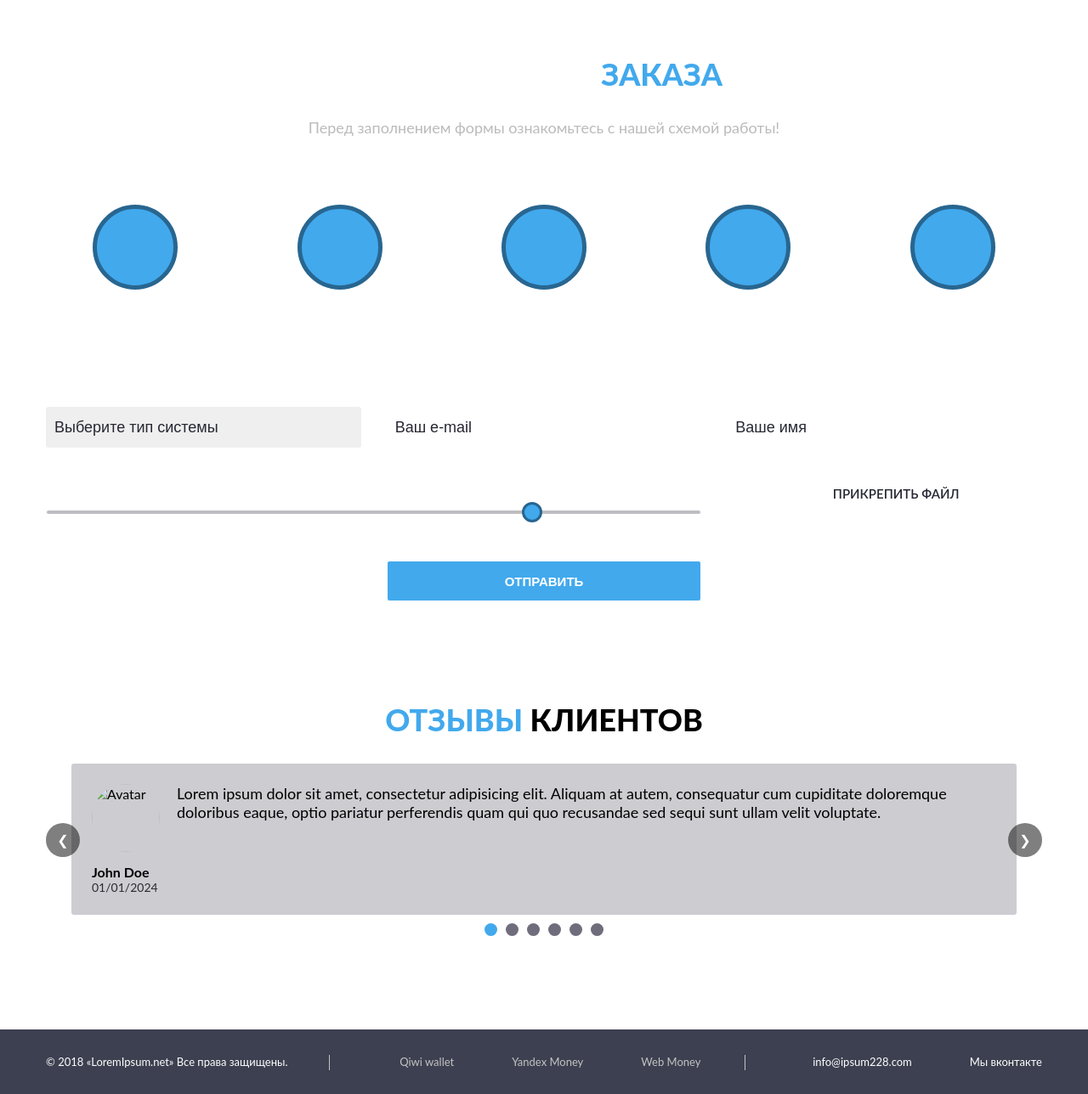
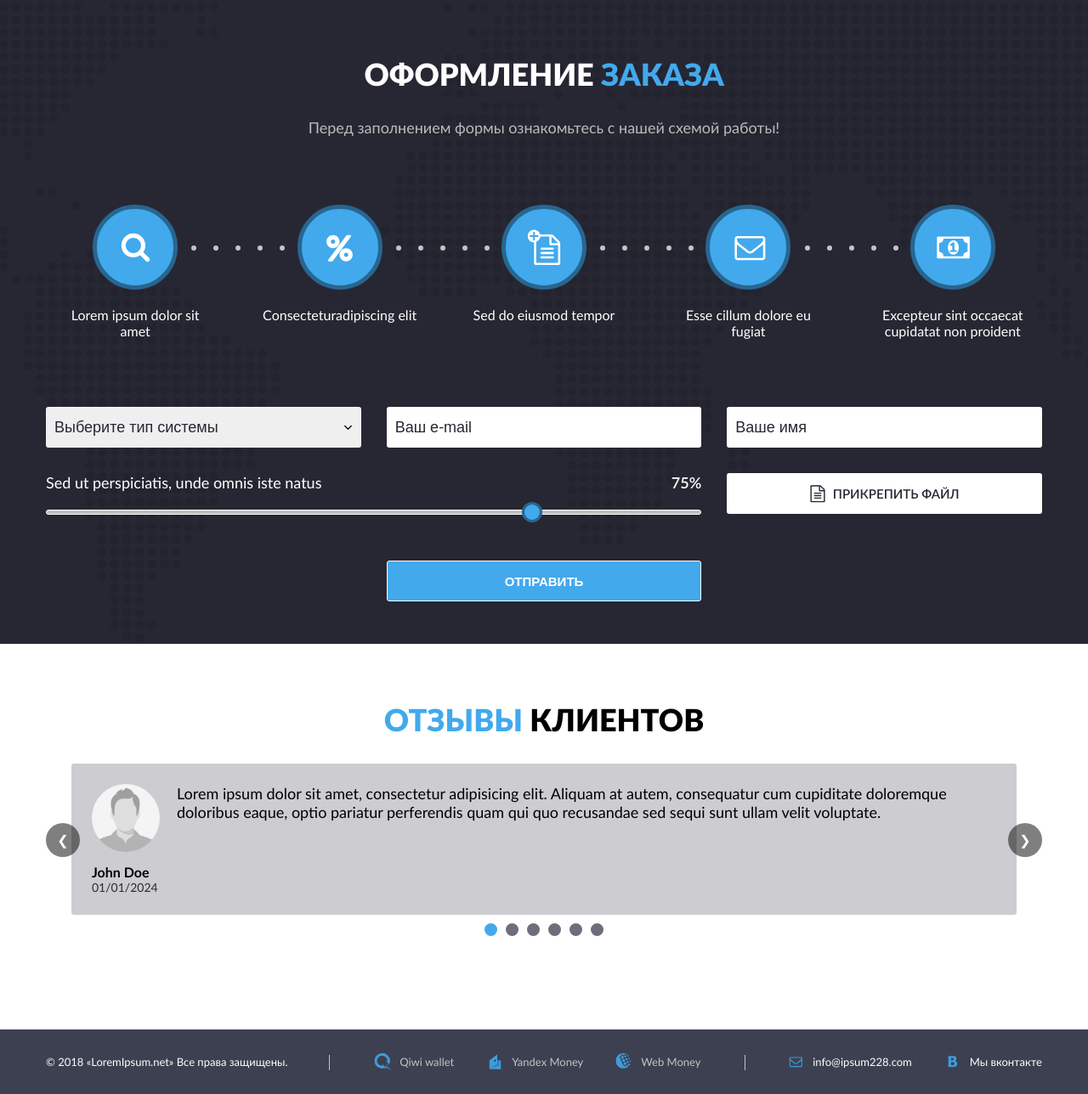
Before and after one commit to slipnir/lorem, a plain HTML site: page index.html in a window 1280 px wide. Shown: the part 899-2187 px from the top of the page at 85% size. Drawn offline with Linux system fonts and the light colour scheme; the site is published under a folder, as on GitHub Pages, so addresses that start at the root find nothing.

Commit message:
fixed root path

```diff
--- a/index.html
+++ b/index.html
@@ -125,7 +125,7 @@
                     <div class="slider__item item js_slider_item">
                         <div class="item__container">
                             <div class="item__info">
-                                <img class="item__img" src="/assets/img/avatar.png" alt="Avatar">
+                                <img class="item__img" src="./assets/img/avatar.png" alt="Avatar">
                                 <p class="item__name">John Doe</p>
                                 <p class="item__date">01/01/2024</p>
                             </div>
@@ -141,7 +141,7 @@
                     <div class="slider__item item js_slider_item">
                         <div class="item__container">
                             <div class="item__info">
-                                <img class="item__img" src="/assets/img/avatar.png" alt="Avatar">
+                                <img class="item__img" src="./assets/img/avatar.png" alt="Avatar">
                                 <p class="item__name">John Doe</p>
                                 <p class="item__date">01/01/2024</p>
                             </div>
@@ -157,7 +157,7 @@
                     <div class="slider__item item js_slider_item">
                         <div class="item__container">
                             <div class="item__info">
-                                <img class="item__img" src="/assets/img/avatar.png" alt="Avatar">
+                                <img class="item__img" src="./assets/img/avatar.png" alt="Avatar">
                                 <p class="item__name">John Doe</p>
                                 <p class="item__date">01/01/2024</p>
                             </div>
@@ -176,7 +176,7 @@
                     <div class="slider__item item js_slider_item">
                         <div class="item__container">
                             <div class="item__info">
-                                <img class="item__img" src="/assets/img/avatar.png" alt="Avatar">
+                                <img class="item__img" src="./assets/img/avatar.png" alt="Avatar">
                                 <p class="item__name">John Doe</p>
                                 <p class="item__date">01/01/2024</p>
                             </div>
@@ -192,7 +192,7 @@
                     <div class="slider__item item js_slider_item">
                         <div class="item__container">
                             <div class="item__info">
-                                <img class="item__img" src="/assets/img/avatar.png" alt="Avatar">
+                                <img class="item__img" src="./assets/img/avatar.png" alt="Avatar">
                                 <p class="item__name">John Doe</p>
                                 <p class="item__date">01/01/2024</p>
                             </div>
@@ -211,7 +211,7 @@
                     <div class="slider__item item js_slider_item">
                         <div class="item__container">
                             <div class="item__info">
-                                <img class="item__img" src="/assets/img/avatar.png" alt="Avatar">
+                                <img class="item__img" src="./assets/img/avatar.png" alt="Avatar">
                                 <p class="item__name">John Doe</p>
                                 <p class="item__date">01/01/2024</p>
                             </div>
--- a/style.css
+++ b/style.css
@@ -3,7 +3,7 @@
     font-style: normal;
     font-weight: 800;
     font-display: swap;
-    src: url("/assets/fonts/lato/Lato-ExtraBold.woff2") format('woff2');
+    src: url("./assets/fonts/lato/Lato-ExtraBold.woff2") format('woff2');
 }
 
 @font-face {
@@ -11,7 +11,7 @@
     font-style: normal;
     font-weight: 700;
     font-display: swap;
-    src: url("/assets/fonts/lato/Lato-Bold.woff2") format('woff2');
+    src: url("./assets/fonts/lato/Lato-Bold.woff2") format('woff2');
 }
 
 @font-face {
@@ -19,7 +19,7 @@
     font-style: normal;
     font-weight: 600;
     font-display: swap;
-    src: url("/assets/fonts/lato/Lato-SemiBold.woff2") format('woff2');
+    src: url("./assets/fonts/lato/Lato-SemiBold.woff2") format('woff2');
 }
 
 @font-face {
@@ -27,7 +27,7 @@
     font-style: normal;
     font-weight: 400;
     font-display: swap;
-    src: url("/assets/fonts/lato/Lato-Regular.woff2") format('woff2');
+    src: url("./assets/fonts/lato/Lato-Regular.woff2") format('woff2');
 }
 
 @font-face {
@@ -35,7 +35,7 @@
     font-style: normal;
     font-weight: 800;
     font-display: swap;
-    src: url("/assets/fonts/raleway/Raleway-ExtraBold.woff2") format('woff2');
+    src: url("./assets/fonts/raleway/Raleway-ExtraBold.woff2") format('woff2');
 }
 
 * {
@@ -111,7 +111,7 @@ body {
 
 .banner {
     height: 897px;
-    background-image: url("/assets/img/banner.jpeg");
+    background-image: url("./assets/img/banner.jpeg");
     background-position: center;
     background-size: cover;
     background-repeat: no-repeat;
@@ -202,7 +202,7 @@ body {
 
 .order {
     padding-top: 67px;
-    background-image: url("/assets/img/bg.jpeg");
+    background-image: url("./assets/img/bg.jpeg");
     background-position: center;
     background-repeat: no-repeat;
     background-size: cover;
@@ -253,7 +253,7 @@ body {
 .list__item::before {
     content: '';
     position: absolute;
-    background-image: url("/assets/icons/decor.svg");
+    background-image: url("./assets/icons/decor.svg");
     width: 110px;
     height: 6px;
     left: -69px;
@@ -286,23 +286,23 @@ body {
 }
 
 .list__circle--search::before {
-    background-image: url("/assets/icons/search.svg");
+    background-image: url("./assets/icons/search.svg");
 }
 
 .list__circle--percent::before {
-    background-image: url("/assets/icons/percent.svg");
+    background-image: url("./assets/icons/percent.svg");
 }
 
 .list__circle--file::before {
-    background-image: url("/assets/icons/file.svg");
+    background-image: url("./assets/icons/file.svg");
 }
 
 .list__circle--mail::before {
-    background-image: url("/assets/icons/mail.svg");
+    background-image: url("./assets/icons/mail.svg");
 }
 
 .list__circle--money::before {
-    background-image: url("/assets/icons/money.svg");
+    background-image: url("./assets/icons/money.svg");
 }
 
 .list__text {
@@ -339,7 +339,7 @@ body {
     appearance: none;
     -webkit-appearance: none;
     -moz-appearance: none;
-    background-image: url("/assets/icons/arrow.svg");
+    background-image: url("./assets/icons/arrow.svg");
     background-repeat: no-repeat;
     background-position: 97% center;
     outline: none;
@@ -427,7 +427,7 @@ body {
     span::before {
         content: '';
         position: absolute;
-        background-image: url("/assets/icons/document.svg");
+        background-image: url("./assets/icons/document.svg");
         width: 18px;
         height: 21px;
         left: 0;
@@ -665,15 +665,15 @@ input[type="range"]::-ms-thumb {
 }
 
 .footer__text--qiwi::before {
-    background-image: url("/assets/icons/qiwi.svg");
+    background-image: url("./assets/icons/qiwi.svg");
 }
 
 .footer__text--yandex::before {
-    background-image: url("/assets/icons/yandex.svg");
+    background-image: url("./assets/icons/yandex.svg");
 }
 
 .footer__text--web::before {
-    background-image: url("/assets/icons/web.svg");
+    background-image: url("./assets/icons/web.svg");
 }
 
 .footer__text + .footer__text {
@@ -736,11 +736,11 @@ input[type="range"]::-ms-thumb {
 }
 
 .footer__link--email::before {
-    background-image: url("/assets/icons/email.svg");
+    background-image: url("./assets/icons/email.svg");
 }
 
 .footer__link--social::before {
-    background-image: url("/assets/icons/vk.svg");
+    background-image: url("./assets/icons/vk.svg");
 }
 
 
```
